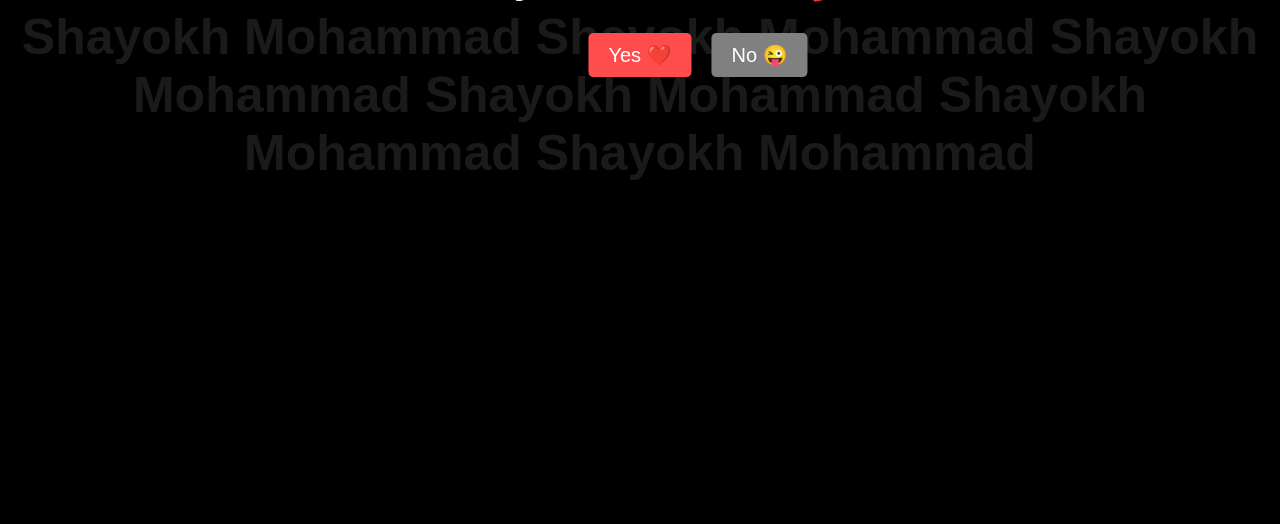
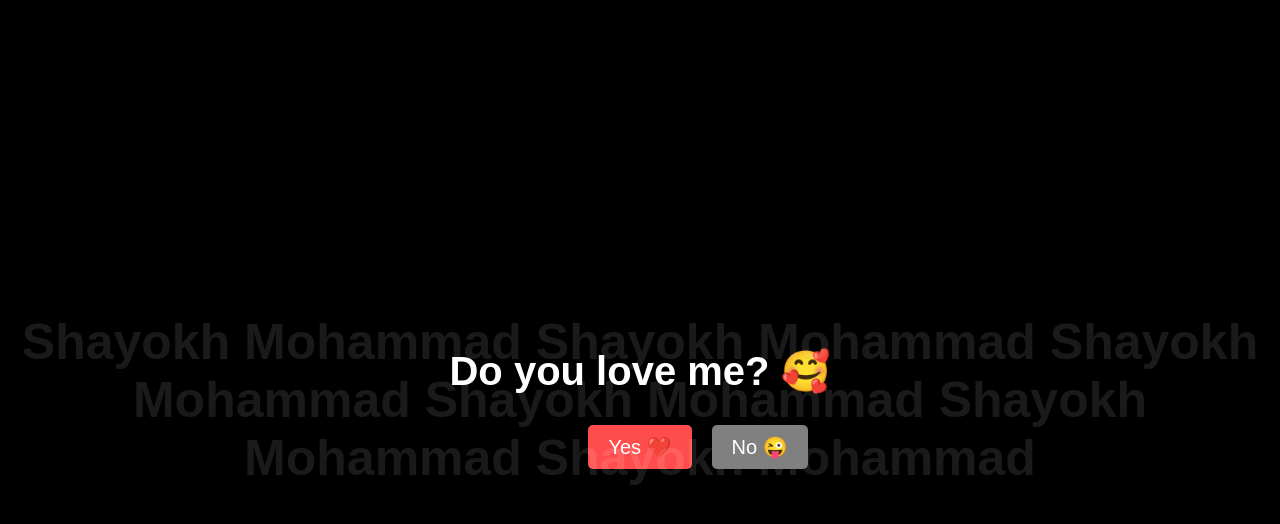
Before and after one commit to ShayokhMohammad/Love-Games-With-Shayokh-Mohammad-, a plain HTML site: page index.html in a window 1280 px wide. Drawn offline with Linux system fonts and the light colour scheme.

Commit message:
Update index.html

```diff
--- a/index.html
+++ b/index.html
@@ -13,6 +13,11 @@
             overflow: hidden;
             transition: background 2s ease-in-out;
             position: relative;
+            height: 100vh; /* Full viewport height */
+            display: flex;
+            justify-content: center;
+            align-items: center;
+            margin: 0;
         }
 
         .background-text {
@@ -34,16 +39,12 @@
         }
 
         .container {
-            position: absolute;
-            top: 50%;
-            left: 50%;
-            transform: translate(-50%, -50%);
+            text-align: center;
         }
 
         h1 {
             font-size: 40px;
             margin-bottom: 20px;
-            text-align: center;
         }
 
         .btn {
```
